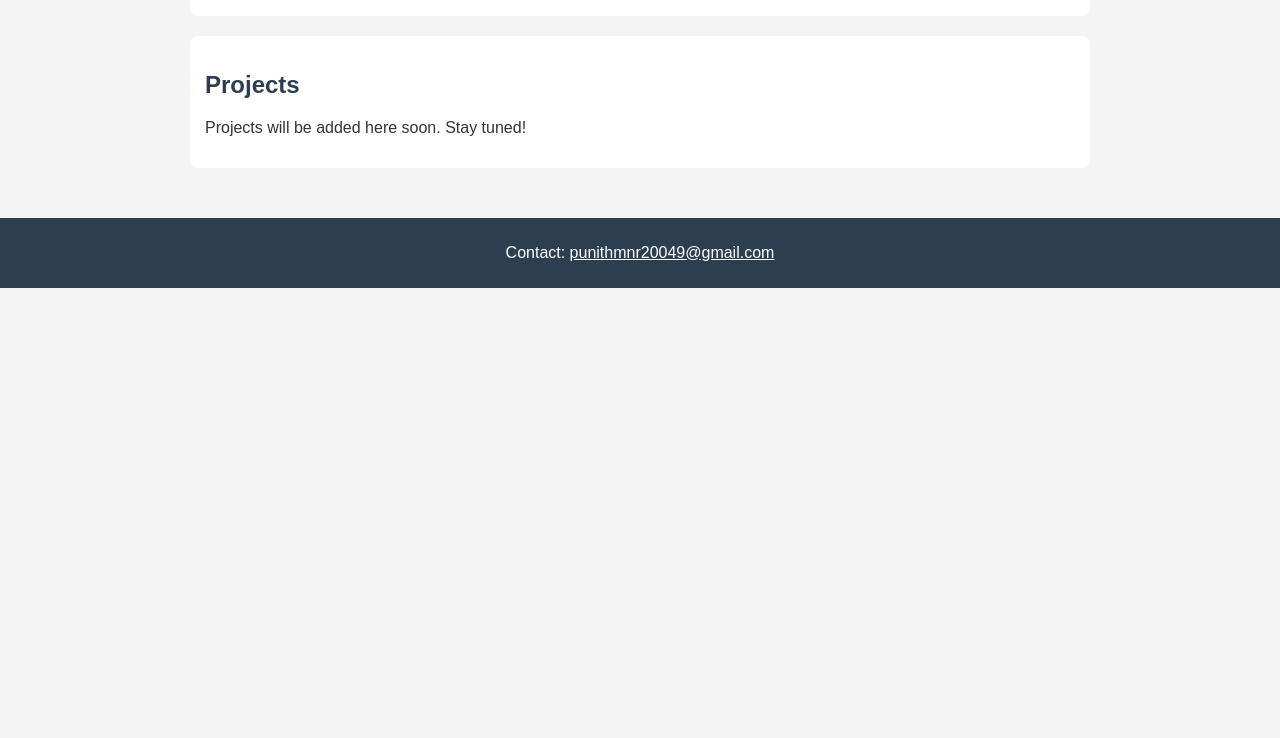
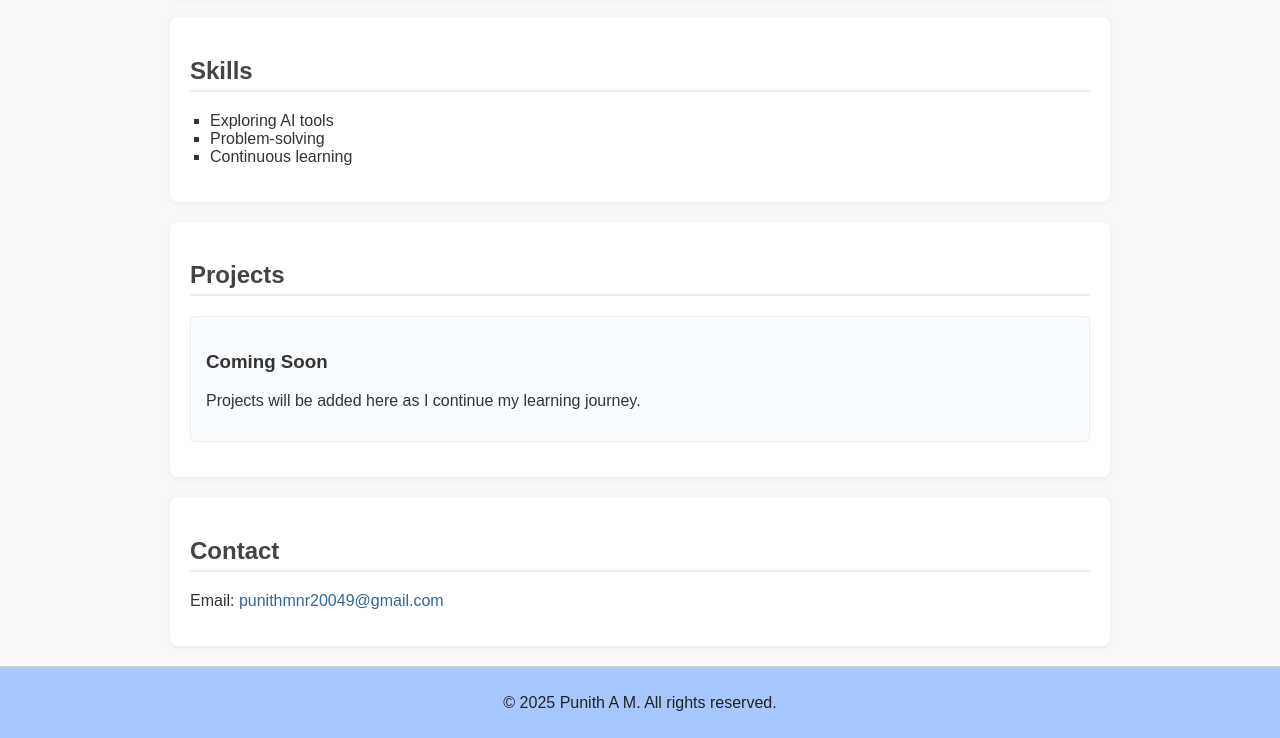
Before and after one commit to Puni817/My-Portfolio, a plain HTML site: page index.html in a window 1280 px wide. Shown: the part 346-1084 px from the top of the page. Before the commit the page ends 800 px from the top, so only its background shows below. Drawn offline with Linux system fonts and the light colour scheme.

Commit message:
Updated portfolio 2.0 design

```diff
--- a/index.html
+++ b/index.html
@@ -9,35 +9,55 @@
             font-family: Arial, sans-serif;
             margin: 0;
             padding: 0;
-            background-color: #f4f4f4;
+            background-color: #f8f9fa;
             color: #333;
         }
         header {
-            background: #2c3e50;
-            color: #fff;
+            background-color: #a6c8ff; /* Mild pastel blue */
+            color: #222;
             padding: 20px;
             text-align: center;
+            border-bottom: 2px solid #ccc;
         }
         section {
             padding: 20px;
             max-width: 900px;
             margin: auto;
+            background: white;
+            margin-top: 20px;
+            border-radius: 8px;
+            box-shadow: 0px 2px 6px rgba(0,0,0,0.05);
         }
         h2 {
-            color: #2c3e50;
+            color: #444;
+            border-bottom: 2px solid #eee;
+            padding-bottom: 5px;
         }
-        .skills, .projects {
-            background: white;
+        .project {
+            border: 1px solid #eee;
             padding: 15px;
-            margin-top: 20px;
-            border-radius: 8px;
+            border-radius: 5px;
+            margin-bottom: 15px;
+            background-color: #f9fcff; /* very light blue */
+        }
+        ul {
+            list-style-type: square;
+            padding-left: 20px;
         }
         footer {
             text-align: center;
-            background: #2c3e50;
-            color: white;
             padding: 10px;
-            margin-top: 30px;
+            margin-top: 20px;
+            background-color: #a6c8ff;
+            color: #222;
+            border-top: 2px solid #ccc;
+        }
+        a {
+            color: #336699;
+            text-decoration: none;
+        }
+        a:hover {
+            text-decoration: underline;
         }
     </style>
 </head>
@@ -45,27 +65,38 @@
 
 <header>
     <h1>Punith A M</h1>
-        <p>Passionate learner eager to explore new tools, languages, and create innovative projects.</p>
+    <p>Passionate about AI tools & problem-solving</p>
 </header>
 
 <section>
-        <div class="skills">
+    <h2>About Me</h2>
+    <p>I am passionate about exploring AI tools and leveraging them to create innovative projects. With a strong learning mindset and a keen interest in enhancing my problem-solving abilities, I continuously seek opportunities to grow my skills and knowledge.</p>
+</section>
+
+<section>
     <h2>Skills</h2>
     <ul>
-                <li>Good communication skills</li>
-                <li>Willingness to learn</li>
-                <li>Basic understanding of technology</li>
+        <li>Exploring AI tools</li>
+        <li>Problem-solving</li>
+        <li>Continuous learning</li>
     </ul>
-        </div>
+</section>
 
-        <div class="projects">
+<section>
     <h2>Projects</h2>
-            <p>Projects will be added here soon. Stay tuned!</p>
+    <div class="project">
+        <h3>Coming Soon</h3>
+        <p>Projects will be added here as I continue my learning journey.</p>
     </div>
 </section>
 
+<section>
+    <h2>Contact</h2>
+    <p>Email: <a href="mailto:punithmnr20049@gmail.com">punithmnr20049@gmail.com</a></p>
+</section>
+
 <footer>
-        <p>Contact: <a href="mailto:punithmnr20049@gmail.com" style="color: #fff;">punithmnr20049@gmail.com</a></p>
+    <p>© 2025 Punith A M. All rights reserved.</p>
 </footer>
 
 </body>
```
Lines whose indentation alone changed are shown as unchanged.
